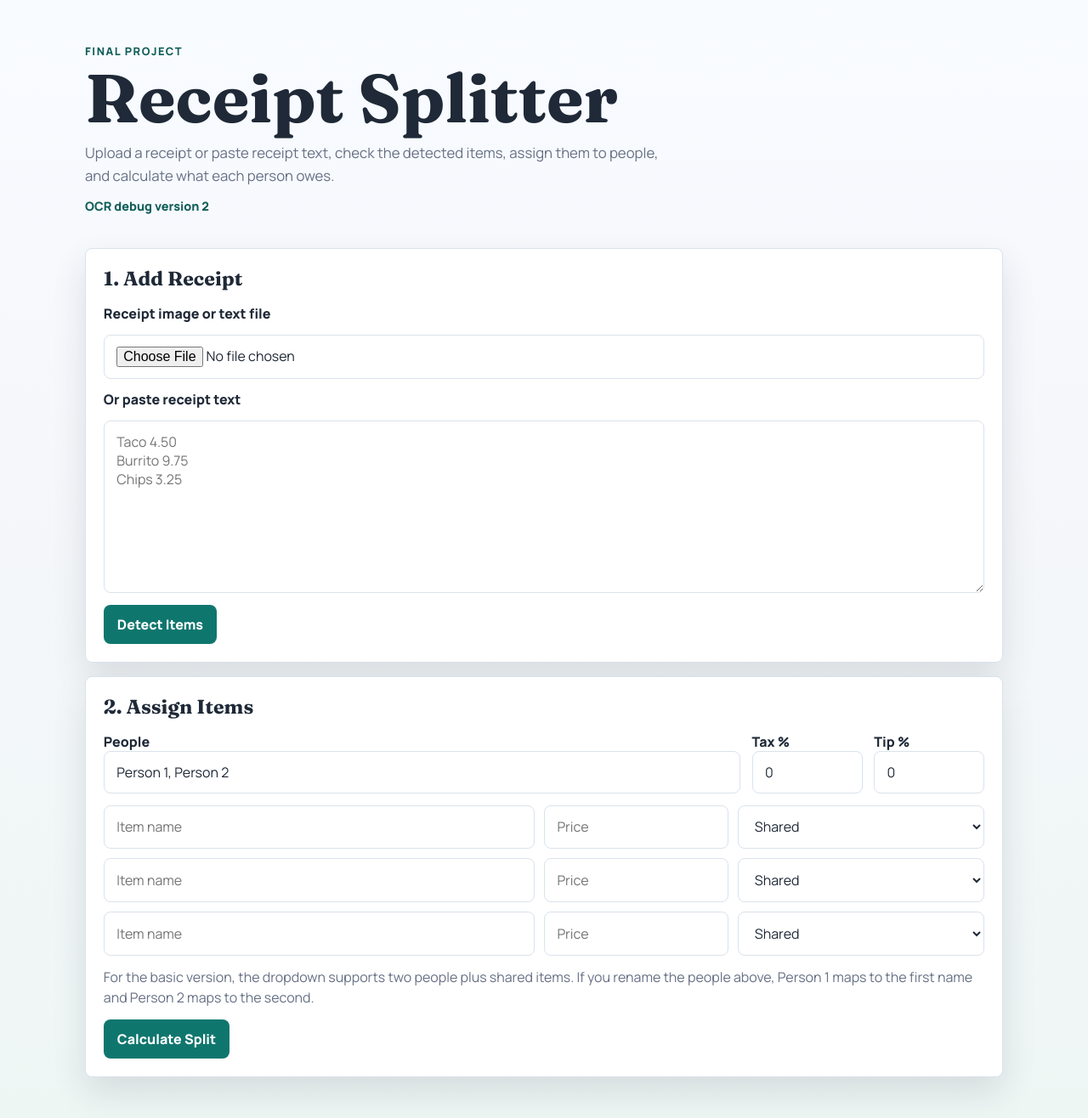
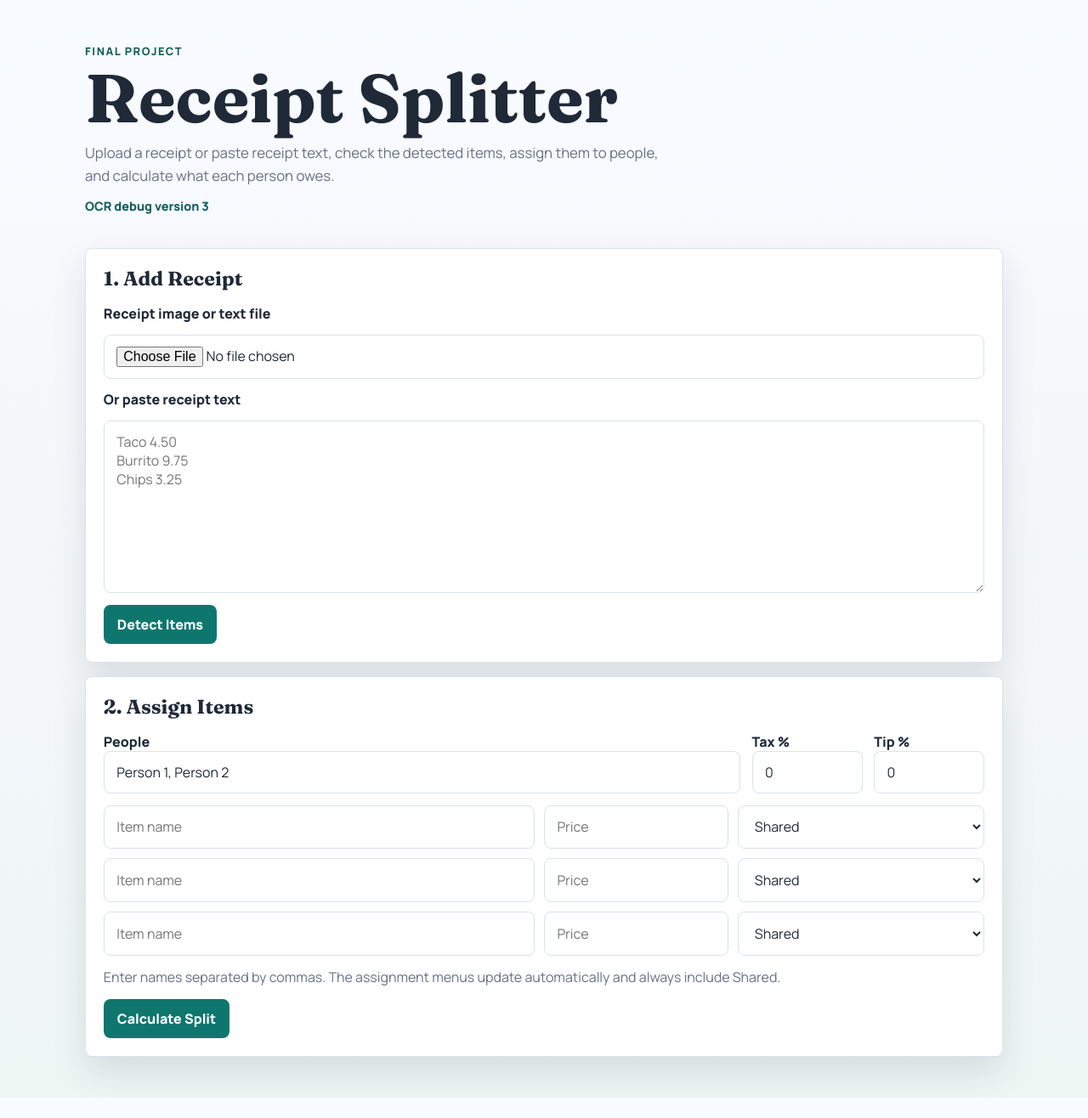
Before and after one commit to nlst22/oim3640, a Flask app: page / in a window 1280 px wide. Shown: the whole page at 85% size. After the commit the page ends 1292 px from the top, so only its background shows below. Run offline with Flask 3, Linux system fonts and the light colour scheme.

Commit message:
assign items to indivudals not just 2 people or shared

```diff
--- a/mini_projects/final_project/app.py
+++ b/mini_projects/final_project/app.py
@@ -12,7 +12,7 @@ except ImportError:
 def create_app():
     app = Flask(__name__)
     app.config["SECRET_KEY"] = "receipt-splitter-dev"
-    app.config["APP_VERSION"] = "OCR debug version 2"
+    app.config["APP_VERSION"] = "OCR debug version 3"
 
     @app.context_processor
     def inject_app_version():
@@ -57,10 +57,6 @@ def create_app():
         names = request.form.getlist("item_name")
         prices = request.form.getlist("item_price")
         assigned = request.form.getlist("assigned_to")
-        assignment_names = {
-            "Person 1": people[0] if len(people) >= 1 else "Person 1",
-            "Person 2": people[1] if len(people) >= 2 else "Person 2",
-        }
 
         items = []
         for name, price, assigned_to in zip(names, prices, assigned):
@@ -69,7 +65,7 @@ def create_app():
                     {
                         "name": name,
                         "price": price,
-                        "assigned_to": assignment_names.get(assigned_to, assigned_to),
+                        "assigned_to": assigned_to,
                     }
                 )
 
--- a/mini_projects/final_project/templates/index.html
+++ b/mini_projects/final_project/templates/index.html
@@ -57,18 +57,67 @@
             <div class="item-row">
               <input name="item_name" type="text" value="{{ item.name }}" placeholder="Item name">
               <input name="item_price" type="number" min="0" step="0.01" value="{{ item.price }}" placeholder="Price">
-              <select name="assigned_to">
+              <select name="assigned_to" data-selected="{{ item.assigned_to or 'Shared' }}">
                 <option value="Shared">Shared</option>
-                <option value="Person 1">Person 1</option>
-                <option value="Person 2">Person 2</option>
               </select>
             </div>
           {% endfor %}
         </div>
 
-        <p class="hint">For the basic version, the dropdown supports two people plus shared items. If you rename the people above, Person 1 maps to the first name and Person 2 maps to the second.</p>
+        <p class="hint">Enter names separated by commas. The assignment menus update automatically and always include Shared.</p>
         <button type="submit">Calculate Split</button>
       </form>
     </section>
   </main>
+
+  <script>
+    const peopleInput = document.getElementById("people");
+    const assignmentSelects = document.querySelectorAll('select[name="assigned_to"]');
+
+    function getPeopleNames() {
+      const names = peopleInput.value
+        .split(",")
+        .map((name) => name.trim())
+        .filter(Boolean);
+
+      return names.length ? names : ["Person 1", "Person 2"];
+    }
+
+    function rebuildAssignmentMenus() {
+      const names = getPeopleNames();
+
+      assignmentSelects.forEach((select) => {
+        const previousValue = select.value || select.dataset.selected || "Shared";
+        select.innerHTML = "";
+
+        const sharedOption = document.createElement("option");
+        sharedOption.value = "Shared";
+        sharedOption.textContent = "Shared";
+        select.appendChild(sharedOption);
+
+        names.forEach((name) => {
+          const option = document.createElement("option");
+          option.value = name;
+          option.textContent = name;
+          select.appendChild(option);
+        });
+
+        const nextValue = names.includes(previousValue) || previousValue === "Shared"
+          ? previousValue
+          : "Shared";
+
+        select.value = nextValue;
+        select.dataset.selected = nextValue;
+      });
+    }
+
+    assignmentSelects.forEach((select) => {
+      select.addEventListener("change", () => {
+        select.dataset.selected = select.value;
+      });
+    });
+
+    peopleInput.addEventListener("input", rebuildAssignmentMenus);
+    rebuildAssignmentMenus();
+  </script>
 {% endblock %}
```
